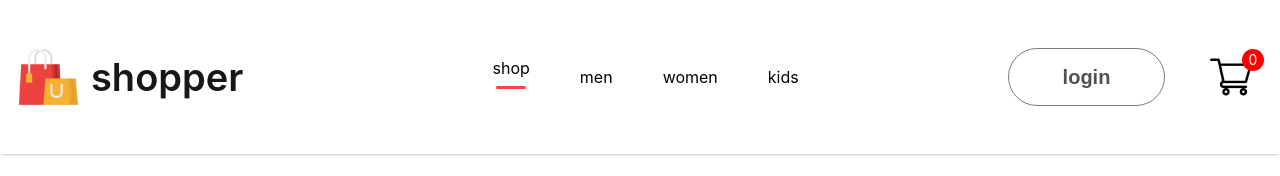
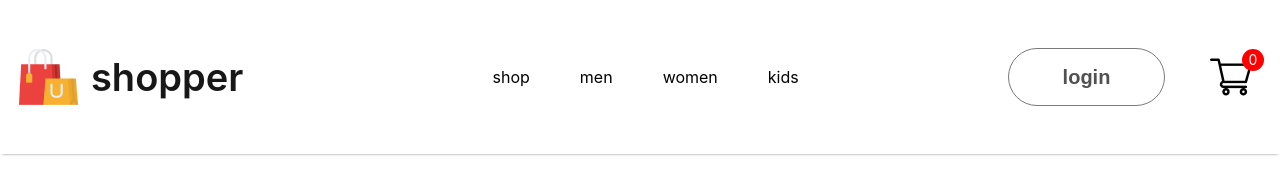
Before and after one commit to george827/E-commerce, a React (Create React App) app in the folder front-end/: page / in a window 1280 px wide. Shown: the top 176 px of the page. Built offline with nearby package versions, Linux system fonts and the light colour scheme.

Commit message:
active tab

```diff
--- a/front-end/src/components/Navbar/Navbar.jsx
+++ b/front-end/src/components/Navbar/Navbar.jsx
@@ -9,16 +9,16 @@
   return (
     <div className="navbar">
       <div className="nav-logo">
-        <img src={Logo} alt="logo"    />
+        <img src={Logo} alt="logo"/>
         <p>shopper</p>
       </div>
       <ul className="nav-menu">
         <li onClick={()=> {setMenu("shop")}}>
-          shop <hr />
+          shop {menu==="mens"? <hr/> : <></>}
         </li>
-        <li onClick={()=> {setMenu("mens")}}>men</li>
-        <li onClick={()=> {setMenu("women")}}>women</li>
-        <li onClick={()=> {setMenu("kids")}}>kids</li>
+        <li onClick={()=> {setMenu("mens")}}>men{menu==="mens"? <hr/> : <></>}</li>
+        <li onClick={()=> {setMenu("women")}}>women{menu==="women"? <hr/> : <></>}</li>
+        <li onClick={()=> {setMenu("kids")}}>kids{menu==="kids"? <hr/> : <></>}</li>
       </ul>
       <div className="nav-login-cart">
         <button>login</button>
```
